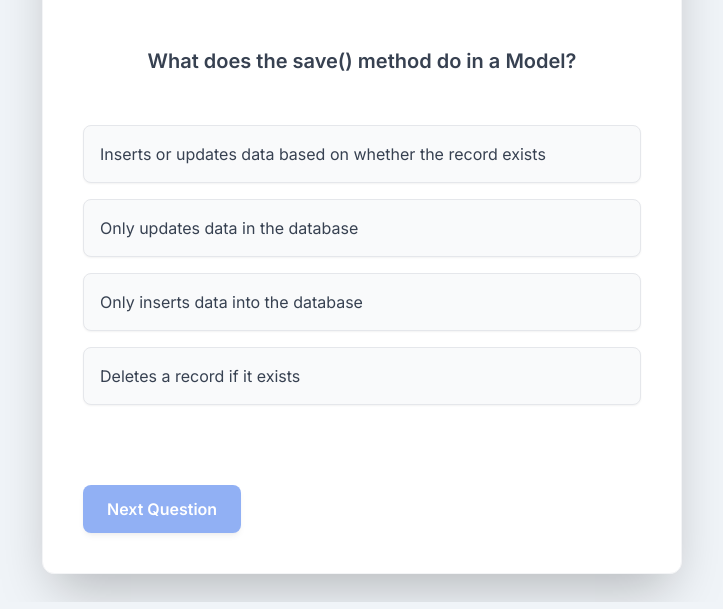
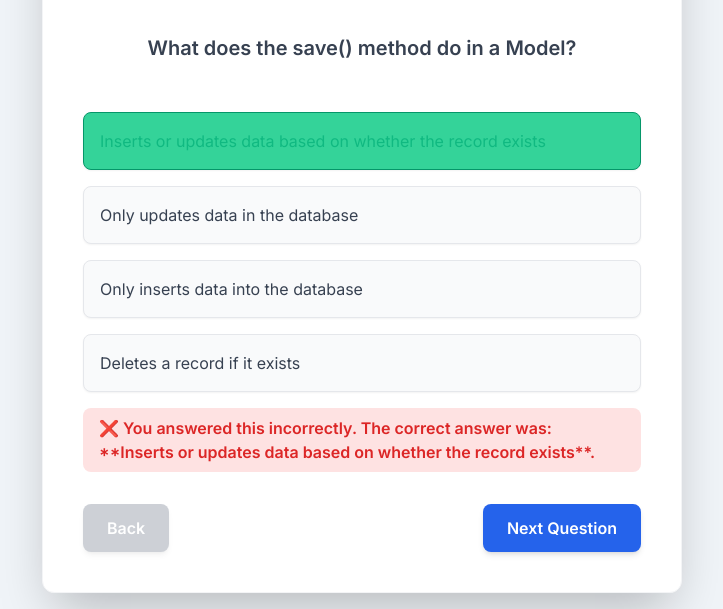
Before and after one commit to SophiaSevillano/m3-4-websystemtech-quiz, a plain HTML site: page index.html in a window 1280 px wide. Shown: the part 198-807 px from the top of the page, without its empty margins (278-1001 px from the left). Drawn offline with nearby package versions, Linux system fonts and the light colour scheme.

Commit message:
Update index.html

```diff
--- a/index.html
+++ b/index.html
@@ -100,6 +100,13 @@
             <!-- Controls -->
             <div class="mt-8 flex justify-between">
                 <!-- Next button is now blue -->
+                <!-- Back button is gray -->
+                <button id="back-button"
+                        onclick="previousQuestion()"
+                        class="px-6 py-3 bg-gray-400 text-white font-semibold rounded-lg shadow-md hover:bg-gray-500 transition duration-150 disabled:opacity-50 disabled:cursor-not-allowed"
+                        disabled>
+                    Back
+                </button>
                 <button id="next-button"
                         onclick="nextQuestion()"
                         class="px-6 py-3 bg-blue-600 text-white font-semibold rounded-lg shadow-md hover:bg-blue-700 transition duration-150 disabled:opacity-50 disabled:cursor-not-allowed"
@@ -282,26 +289,54 @@
 
             const currentQ = questions[currentQuestionIndex];
 
-            // Reset elements
             const optionsContainer = document.getElementById('options-container');
+            const backButton = document.getElementById('back-button');
             const nextButton = document.getElementById('next-button');
             const feedback = document.getElementById('feedback');
 
             document.getElementById('question-text').textContent = currentQ.question;
             optionsContainer.innerHTML = '';
             feedback.innerHTML = '';
-            nextButton.disabled = true;
-            nextButton.textContent = 'Next Question';
 
-            currentQ.options.forEach((option, index) => {
+            // --- Control Button Logic for Back and Next ---
+            // Disable 'Back' on the first question
+            backButton.disabled = (currentQuestionIndex === 0);
+
+            const isAnswered = currentQ.userAnswer !== null;
+            // Next button is disabled if not answered AND not the last question (which defaults to 'Finish Quiz')
+            nextButton.disabled = !isAnswered && (currentQuestionIndex < totalQuestions - 1);
+            nextButton.textContent = (currentQuestionIndex === totalQuestions - 1) ? 'Finish Quiz' : 'Next Question';
+
+            // --- Render Options ---
+            currentQ.options.forEach(option => {
                 const button = document.createElement('button');
                 button.textContent = option;
-                // Options button hover state is now blue
                 button.className = 'option-button w-full text-left p-4 bg-gray-50 text-gray-700 font-medium border border-gray-200 rounded-lg shadow-sm hover:bg-blue-50 hover:text-blue-600 transition duration-150';
                 button.setAttribute('data-answer', option);
-                button.onclick = () => answerQuestion(option, button);
+
+                if (isAnswered) {
+                    // Review mode: disable buttons and highlight answers
+                    button.classList.add('disabled');
+                    if (option === currentQ.answer) {
+                        button.classList.add('correct');
+                    } else if (option === currentQ.userAnswer && !currentQ.isCorrect) {
+                        button.classList.add('incorrect');
+                    }
+                } else {
+                    // Unanswered mode: enable click handler
+                    button.onclick = () => answerQuestion(option, button);
+                }
+
                 optionsContainer.appendChild(button);
             });
+
+            // Show review feedback if answered
+            if (isAnswered) {
+                feedback.innerHTML = `<p class="${currentQ.isCorrect ? 'correct-feedback' : 'incorrect-feedback'}">
+                    ${currentQ.isCorrect ? '✅ You answered this correctly.' : '❌ You answered this incorrectly. The correct answer was: **' + currentQ.answer + '**.'}
+                </p>`;
+            }
+
             updateScoreDisplay();
         }
 
@@ -311,11 +346,14 @@
             const feedbackElement = document.getElementById('feedback');
             const optionButtons = document.querySelectorAll('.option-button');
 
+            // Store results in the question object (STATEFUL UPDATE)
+            currentQ.userAnswer = selectedOption;
+            currentQ.isCorrect = correct;
+
             // Disable all buttons
             optionButtons.forEach(btn => btn.classList.add('disabled'));
 
             if (correct) {
-                score++;
                 selectedButton.classList.add('correct');
                 feedbackElement.innerHTML = `<p class="correct-feedback">✅ Correct! Great job.</p>`;
             } else {
@@ -335,6 +373,13 @@
             // Enable next button
             document.getElementById('next-button').disabled = false;
             updateScoreDisplay();
+        }
+
+        function previousQuestion() {
+            if (currentQuestionIndex > 0) {
+                currentQuestionIndex--;
+                displayQuestion();
+            }
         }
 
         function nextQuestion() {
```
